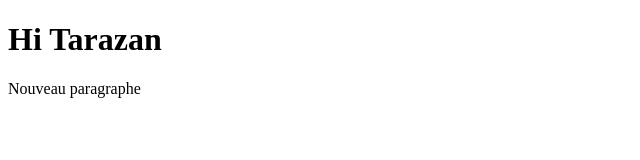
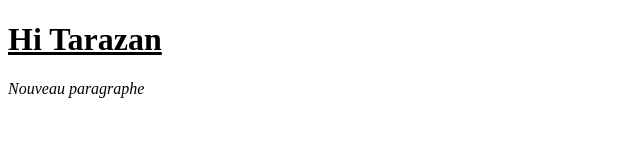
Before and after one commit to Adlenk209/ProjetGit, a plain HTML site: page index.html in a window 1280 px wide. Shown: the full height of the page, 0-640 px from the left. Drawn offline with Linux system fonts and the light colour scheme.

Commit message:
modif index.html, hi souligné et paragraphe 1 en italique

```diff
--- a/index.html
+++ b/index.html
@@ -5,9 +5,9 @@
     <meta charset ="utf-8">
 </head>
 <body>
-    <h1>Hi Tarazan</h1>
-    <p>Nouveau paragraphe</p>
+    <h1><u>Hi Tarazan</u></h1>
+    <p><i>Nouveau paragraphe</i></p>
 
-</body>
+</body<>
     </html>
 </html>
```
